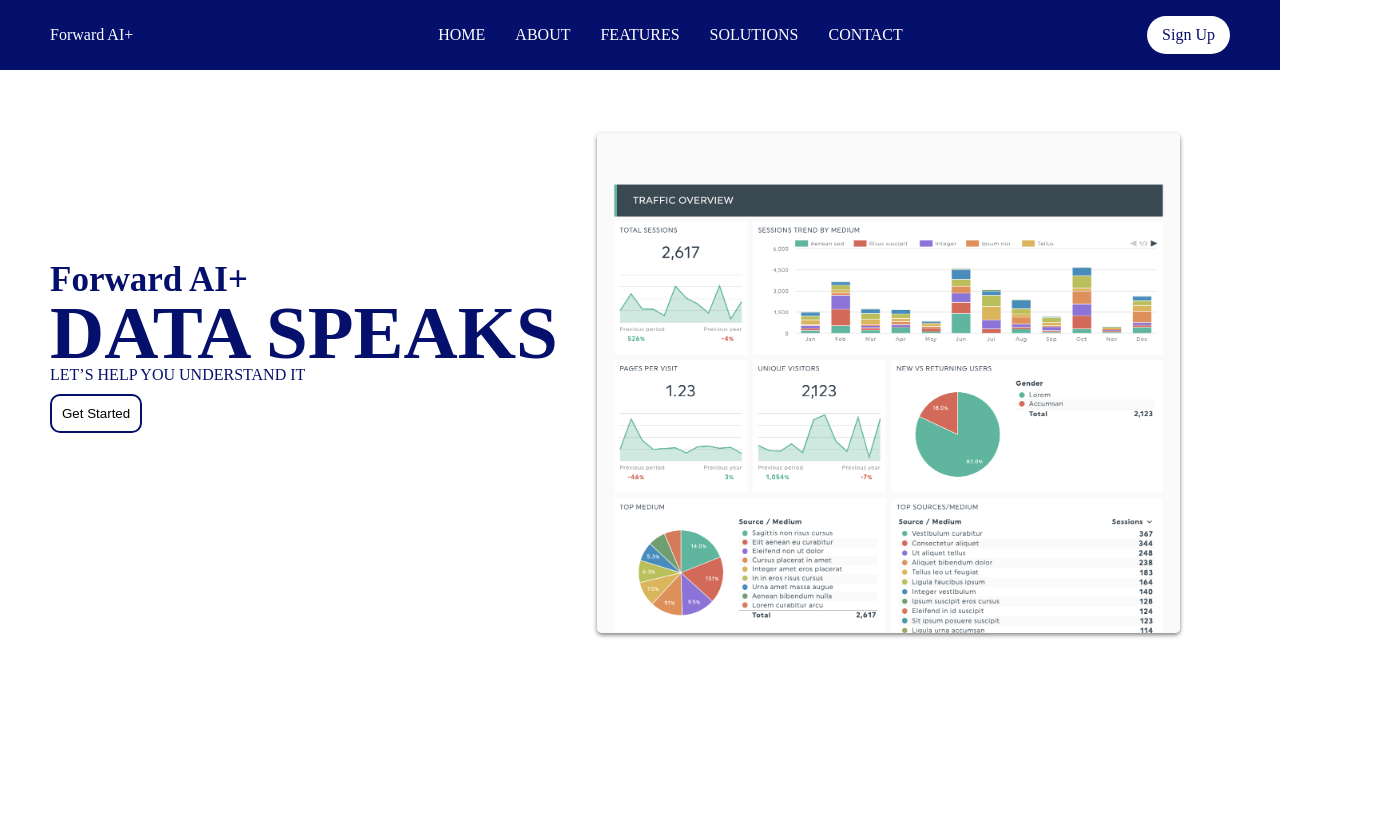
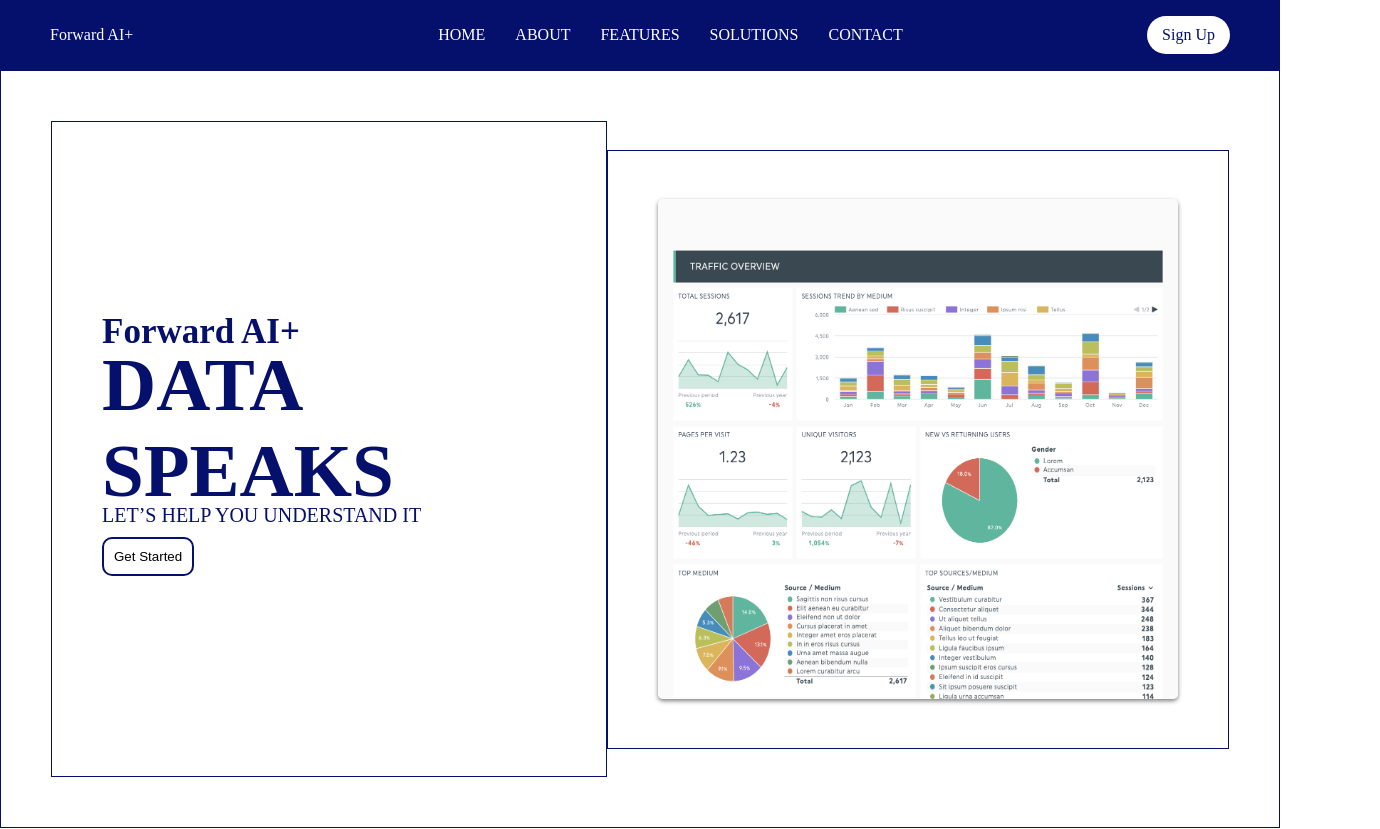
Before and after one commit to skyino7/ForwardAI, a React (Create React App) app in the folder frontend/: page / in a window 1280 px wide. Shown: the top 829 px of the page, 1380 px wide, since content can reach past the window. Built offline with nearby package versions, Linux system fonts and the light colour scheme.

Commit message:
Banner Component updated

```diff
--- a/frontend/src/Component/Comp.css
+++ b/frontend/src/Component/Comp.css
@@ -39,15 +39,33 @@
   }
 
 
-  .banner {
+  /* .banner {
+    display: flex;
+    justify-content: center;
+    align-items: center;
     padding: 50px;
     width: 100%;
-    height: 700px;
+    height: 600px;
     background-color: #fff;
+    border: #050F6C 1px solid;
+  } */
+
+  .banner {
+    display: flex;
+    flex-direction: row;
+    align-items: center;
+    /* text-align: center; */
+    /* justify-items: center; */
+    justify-content: center;
+    padding: 50px;
+    border: #050F6C 1px solid;
   }
 
   .data {
-    padding-top: 150px;
+    padding: 200px 50px;
+    /* padding: 20px; */
+    /* max-width: 600px;*/
+    border: #050F6C 1px solid;
   }
 
   .data h3{
@@ -56,6 +74,10 @@
 
   .data h1 {
     font-size: 75px;
+  }
+
+  .data p {
+    font-size: 20px;
   }
 
   .data h3,
@@ -74,8 +96,11 @@
   }
 
   .analytics {
-    float: right;
-    margin: -300px 150px;
+    border: #050F6C 1px solid;
+    padding: 48.5px 50px;
+    /*max-width: 100%; */
+    /* float: right; */
+    /* margin: -300px 150px; */
   }
 
   .analytics img {
```
